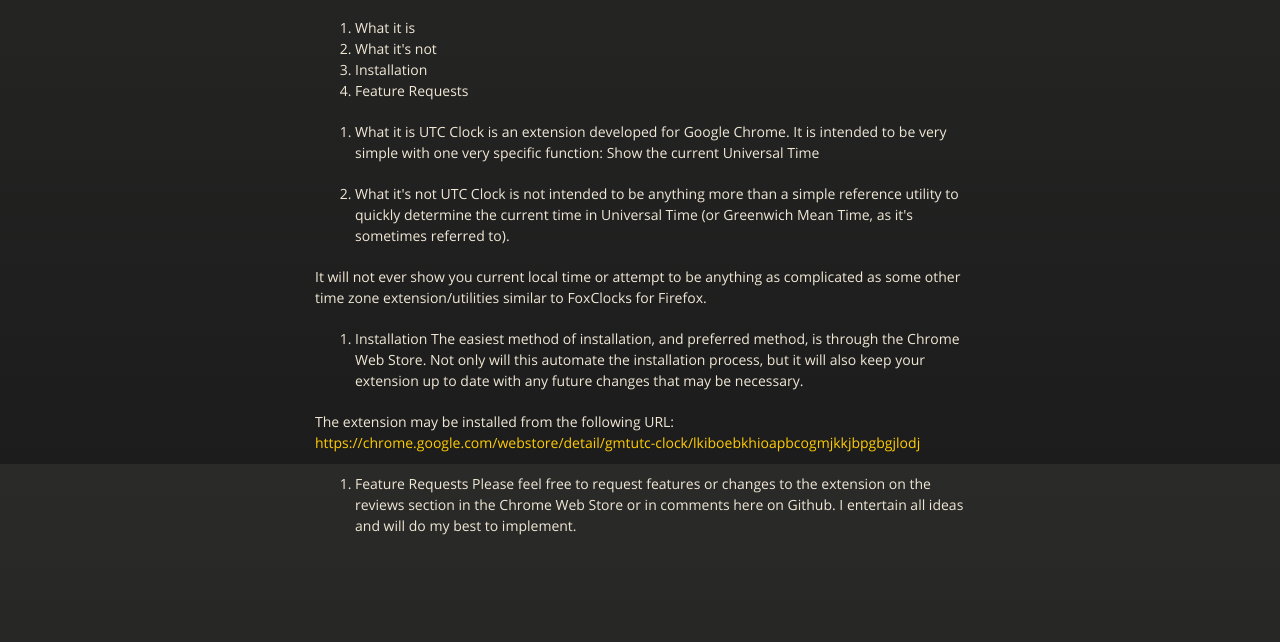
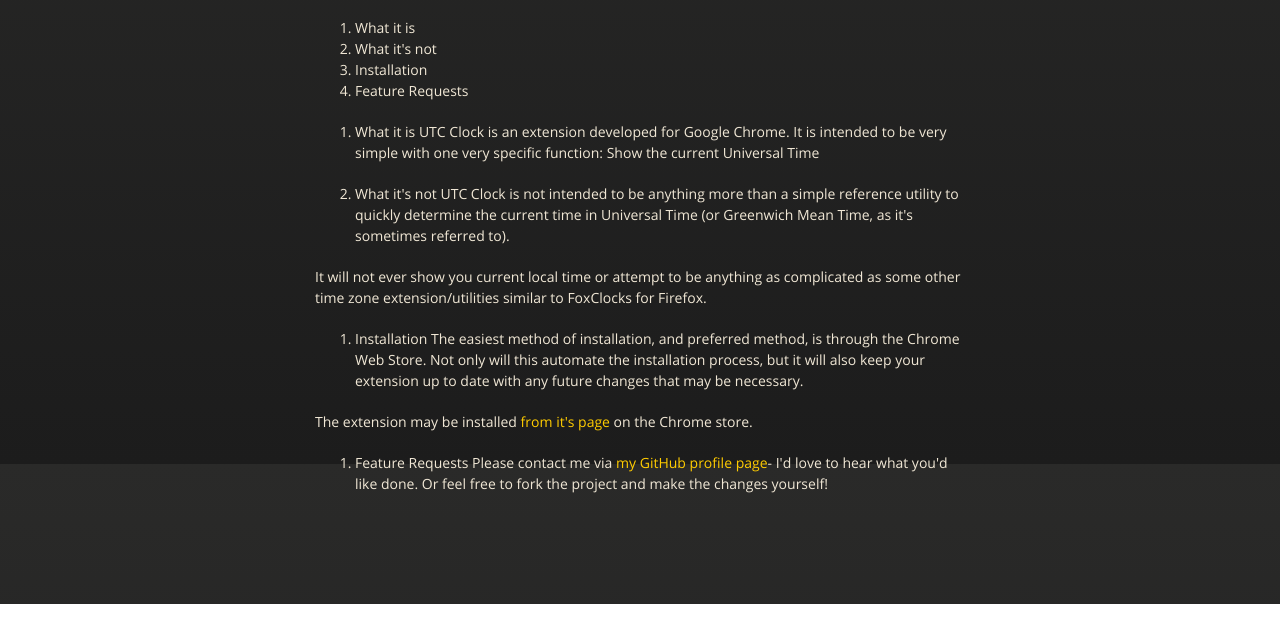
Before and after one commit to caseymhunt/utc-clock-extension, a plain HTML site: page index.html in a window 1280 px wide. Shown: the part 336-978 px from the top of the page. After the commit the page ends 940 px from the top, so only its background shows below. Drawn offline with nearby package versions, Linux system fonts and the light colour scheme.

```diff
--- a/index.html
+++ b/index.html
@@ -60,12 +60,11 @@
 <ol>
 <li>Installation
 The easiest method of installation, and preferred method, is through the Chrome Web Store. Not only will this automate the installation process, but it will also keep your extension up to date with any future changes that may be necessary. </li>
-</ol><p>The extension may be installed from the following URL:
-<a href="https://chrome.google.com/webstore/detail/gmtutc-clock/lkiboebkhioapbcogmjkkjbpgbgjlodj">https://chrome.google.com/webstore/detail/gmtutc-clock/lkiboebkhioapbcogmjkkjbpgbgjlodj</a></p>
+</ol><p>The extension may be installed <a href="https://chrome.google.com/webstore/detail/gmtutc-clock/lkiboebkhioapbcogmjkkjbpgbgjlodj">from it's page</a> on the Chrome store. </p>
 
 <ol>
 <li>Feature Requests
-Please feel free to request features or changes to the extension on the reviews section in the Chrome Web Store or in comments here on Github. I entertain all ideas and will do my best to implement. </li>
+Please contact me via <a href="http://github.com/caseymhunt">my GitHub profile page</a>- I'd love to hear what you'd like done. Or feel free to fork the project and make the changes yourself!</li>
 </ol>
       </section>
 
```
Also changed, not shown: params.json (+1 -1 lines).
